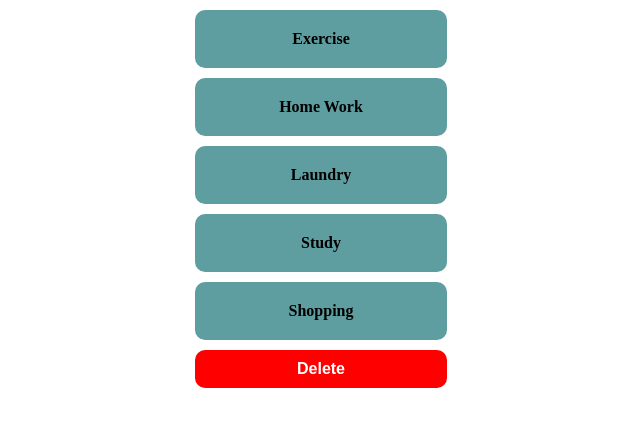
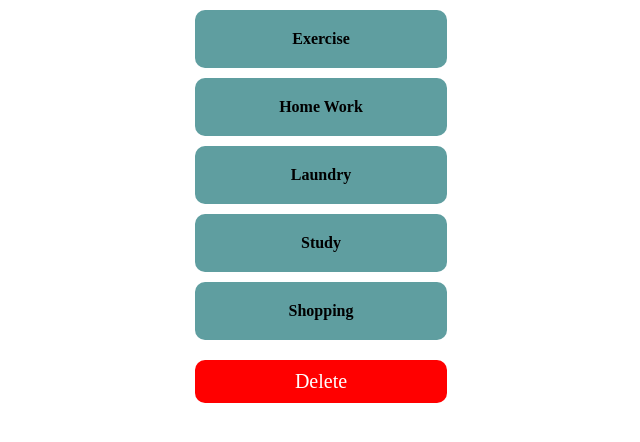
Before and after one commit to rumpapl/react-documentation-implimentation, a React (Create React App) app in the folder react_doc_imp_app/: page / in a window 1280 px wide. Shown: the top 442 px of the page, without its empty margins (319-959 px from the left). Built offline with nearby package versions, Linux system fonts and the light colour scheme; the HTML template or start-up script is replaced by a standard one.

Commit message:
worked on todo-item delete feature

```diff
--- a/react_doc_imp_app/src/lifting_state_up/todos_app/TodoList.js
+++ b/react_doc_imp_app/src/lifting_state_up/todos_app/TodoList.js
@@ -21,6 +21,11 @@ const TodoList = () => {
 
     }
 
+    function handleDelete() {
+        const newTodos = todos.filter((todo) => todo.selected === false);
+        setTodos(newTodos);
+    }
+
     return (
         <>
             {
@@ -33,8 +38,11 @@ const TodoList = () => {
                 )
             }
 
-            <div className="btn-container">
-                <button className='btn'>Delete</button>
+            <div
+                className="btn-container btn"
+                onClick={() => handleDelete()}
+            >
+                <span>Delete</span>
             </div>
         </>
     )
--- a/react_doc_imp_app/src/lifting_state_up/todos_app/style.css
+++ b/react_doc_imp_app/src/lifting_state_up/todos_app/style.css
@@ -20,16 +20,13 @@
     align-items: center;
     justify-content: center;
     background-color: red;
-    margin: 10px 40%;
+    margin: 20px 40%;
+    padding: 10px;
     border-radius: 10px;
 }
 
 .btn{
-   background-color: red;
-   padding: 10px 0;
-   border: none;
    color: white;
-   font-size: 16px;
-   font-weight: bold;
-   cursor: pointer;
+   font-size: 20px;
+
 }
```
